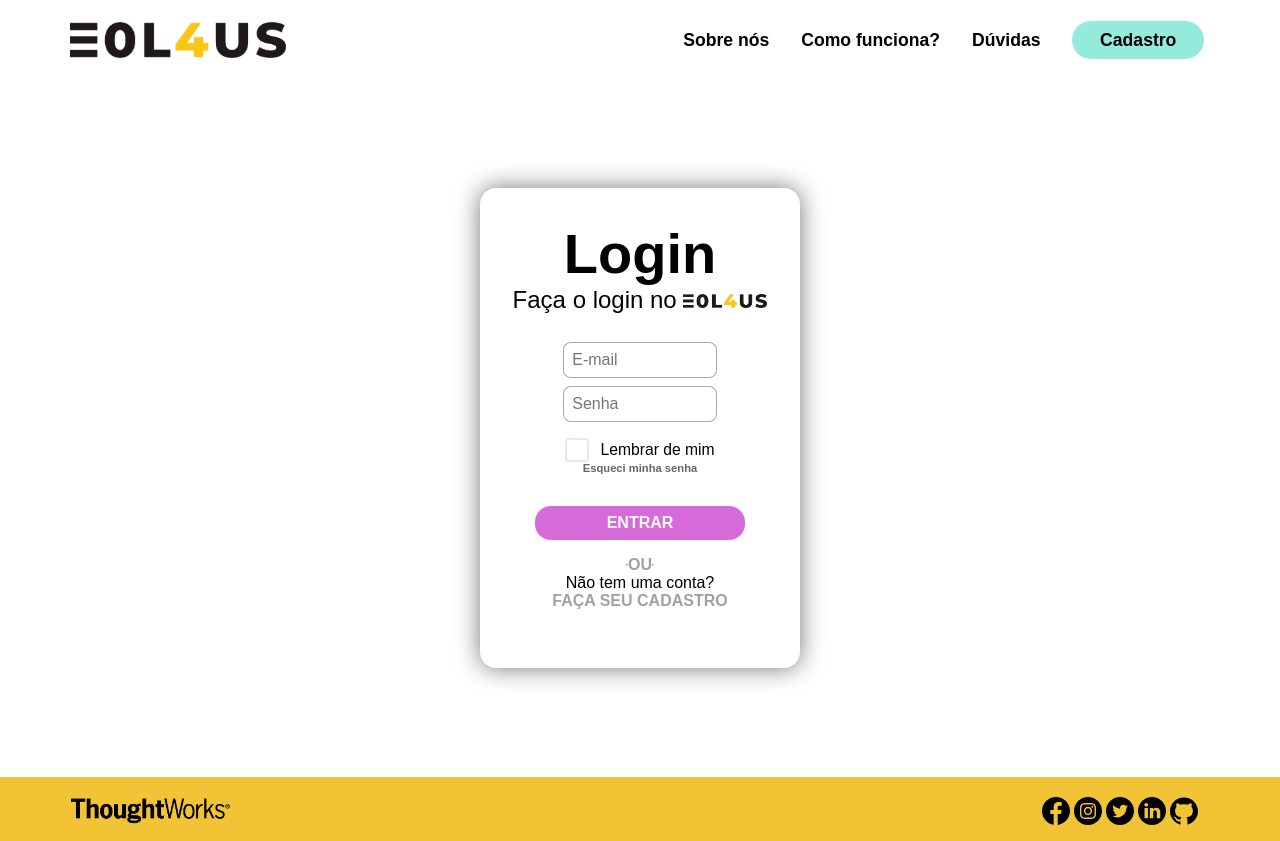
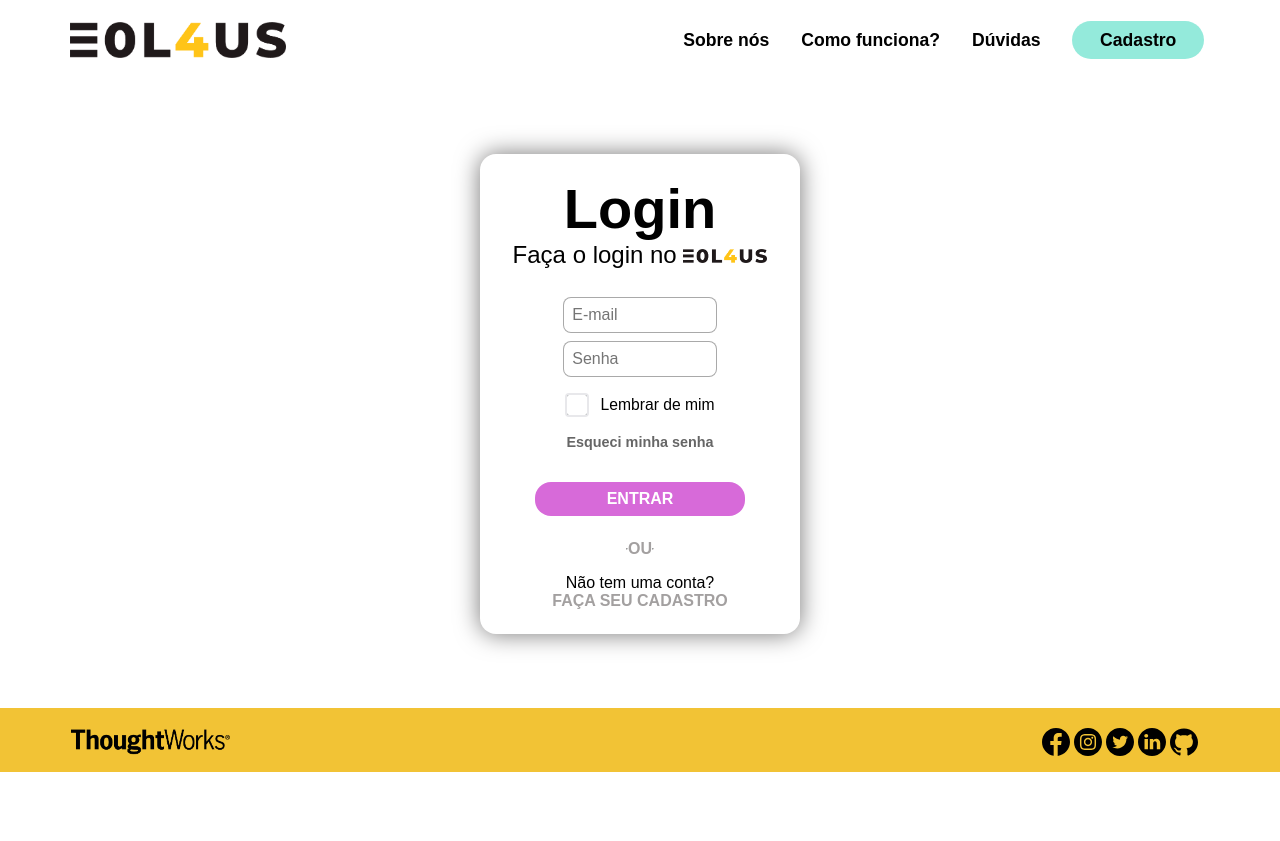
Before and after one commit to franciellethiezo/eol-react, a React (Create React App) app: page /login in a window 1280 px wide. After the commit the page ends 800 px from the top, so only its background shows below. Built offline with nearby package versions, Linux system fonts and the light colour scheme.

Commit message:
criar versão 2.0 da reponsividade da page Login.js-login.css

```diff
--- a/src/assets/css/login.css
+++ b/src/assets/css/login.css
@@ -1,7 +1,7 @@
 /* #region login.css */
 
 .login-main {
-    /* height: calc(100vh - 136px); */
+    height: calc(100vh - 172px);
     width: 100vw;
 }
 
@@ -67,7 +67,7 @@
     perspective: 20;
     margin-right: 1em;
     border: 2px solid #e8e8eb;
-    background: #e8e8eb;
+    background-color: rgb(66, 73, 73);
     border-radius: 4px;
     transform: translate3d(0, 0, 0);
     cursor: pointer;
@@ -132,8 +132,8 @@
     font-weight: bold;
     color: #666;
     font-size: 0.7em;
-    /* margin-top: 1.5em;
-    font-size: 0.9em; */
+    margin-top: 1.2em;
+    font-size: 0.9em;
 }
 
 .login-color-btn {
@@ -157,12 +157,17 @@
 
 .login-hr {
     flex-direction: row;
+    margin-top: .5em;
 }
 
 .login-p-box {
     color: #A3A0A0;
     text-transform: uppercase;
     font-weight: bold;
+}
+
+.login-other {
+    margin-top: 1em;
 }
 
 .login-link-register {
--- a/src/assets/css/style.css
+++ b/src/assets/css/style.css
@@ -1,3 +1,5 @@
+/* #region style.css */
+
 :root {
     --yellow: #FFD34D;
     --green: #94EADB;
@@ -55,3 +57,5 @@ button {
     justify-content: left;
     align-items: center;
 }
+
+/* #endregion */
--- a/src/pages/Login.js
+++ b/src/pages/Login.js
@@ -56,7 +56,7 @@ export default class Login extends Component {
                                     <p className="login-p-box">ou</p>
                                     <hr />
                                 </div>
-                                <div className="flex-column">
+                                <div className="login-other flex-column">
                                     <p>Não tem uma conta?</p>
                                     <a className="login-link-register">faça seu cadastro</a>
                                 </div>
```
